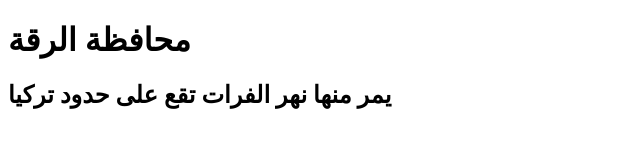
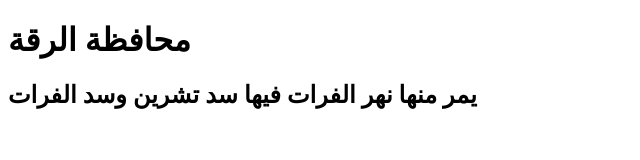
Before and after one commit to eng-abdalrhman/syria.html, a plain HTML site: page rakh.html in a window 1280 px wide. Shown: the whole page, without its empty margins (0-640 px from the left). Drawn offline with Linux system fonts and the light colour scheme.

Commit message:
Update rakh.html

```diff
--- a/rakh.html
+++ b/rakh.html
@@ -7,6 +7,6 @@
 </head>
 <body>
     <h1>محافظة الرقة</h1>
-    <h2>يمر منها نهر الفرات تقع على حدود تركيا</h2>
+    <h2>يمر منها نهر الفرات فيها سد تشرين وسد الفرات</h2>
 </body>
 </html>
```
